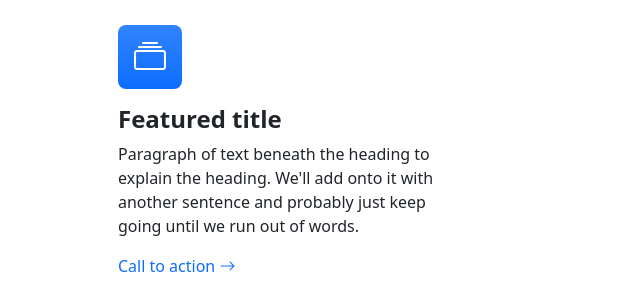
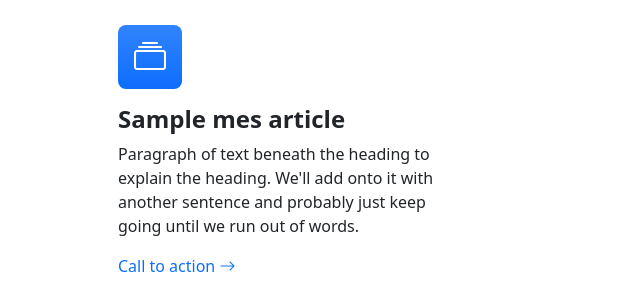
Before and after one commit to WebDevCF2m2022/twig, a PHP site: template view/template.html.twig in a window 1280 px wide. Shown: the part 662-962 px from the top of the page, without its empty margins (0-640 px from the left). Run offline with PHP 8.4, Linux system fonts and the light colour scheme; the template is opened without the code that fills it: most values are stand-ins (such as "Sample title", 1, 10 or a date in 2020); some libraries are stand-ins or nearby versions.

Commit message:
thearticle Title

```diff
--- a/controller/publicController.php
+++ b/controller/publicController.php
@@ -22,5 +22,5 @@ try{
 echo $twig->render("public/public_homepage.html.twig", [
     // passage des sections et des articles à la vue
     "mesSections" => $thesection,
-    "mesarticles"  => $thearticle,
+    "mesArticles"  => $thearticle,
 ]);
--- a/view/template.html.twig
+++ b/view/template.html.twig
@@ -57,15 +57,17 @@
             <div class="container px-5 my-5">
                 <div class="row gx-5">
                     {% block articles %}
+                        {% for item in mesArticles %}
                     <div class="col-lg-4 mb-5 mb-lg-0">
                         <div class="feature bg-primary bg-gradient text-white rounded-3 mb-3"><i class="bi bi-collection"></i></div>
-                        <h2 class="h4 fw-bolder">Featured title</h2>
+                        <h2 class="h4 fw-bolder">{{ item.thearticletitle }}</h2>
                         <p>Paragraph of text beneath the heading to explain the heading. We'll add onto it with another sentence and probably just keep going until we run out of words.</p>
                         <a class="text-decoration-none" href="#!">
                             Call to action
                             <i class="bi bi-arrow-right"></i>
                         </a>
                     </div>
+                        {% endfor %}
                         {% endblock %}
 
             </div>
```
